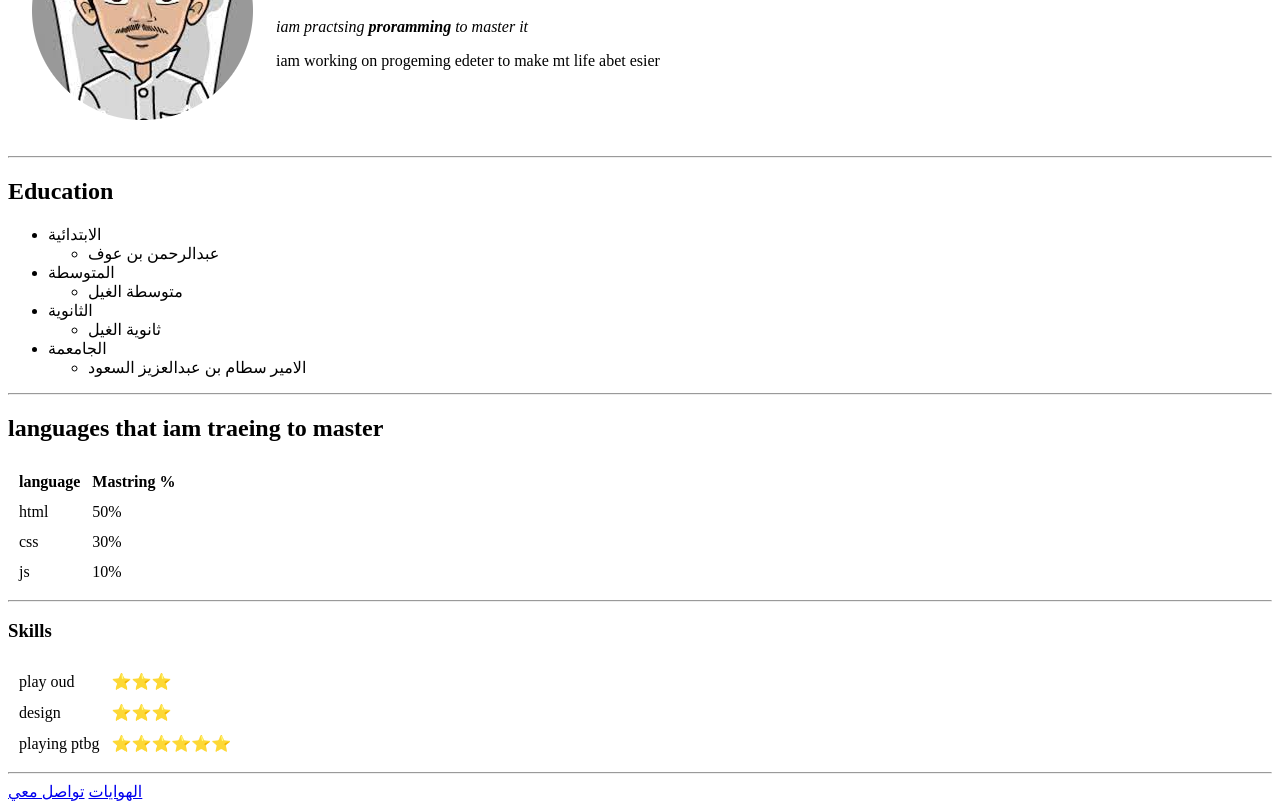
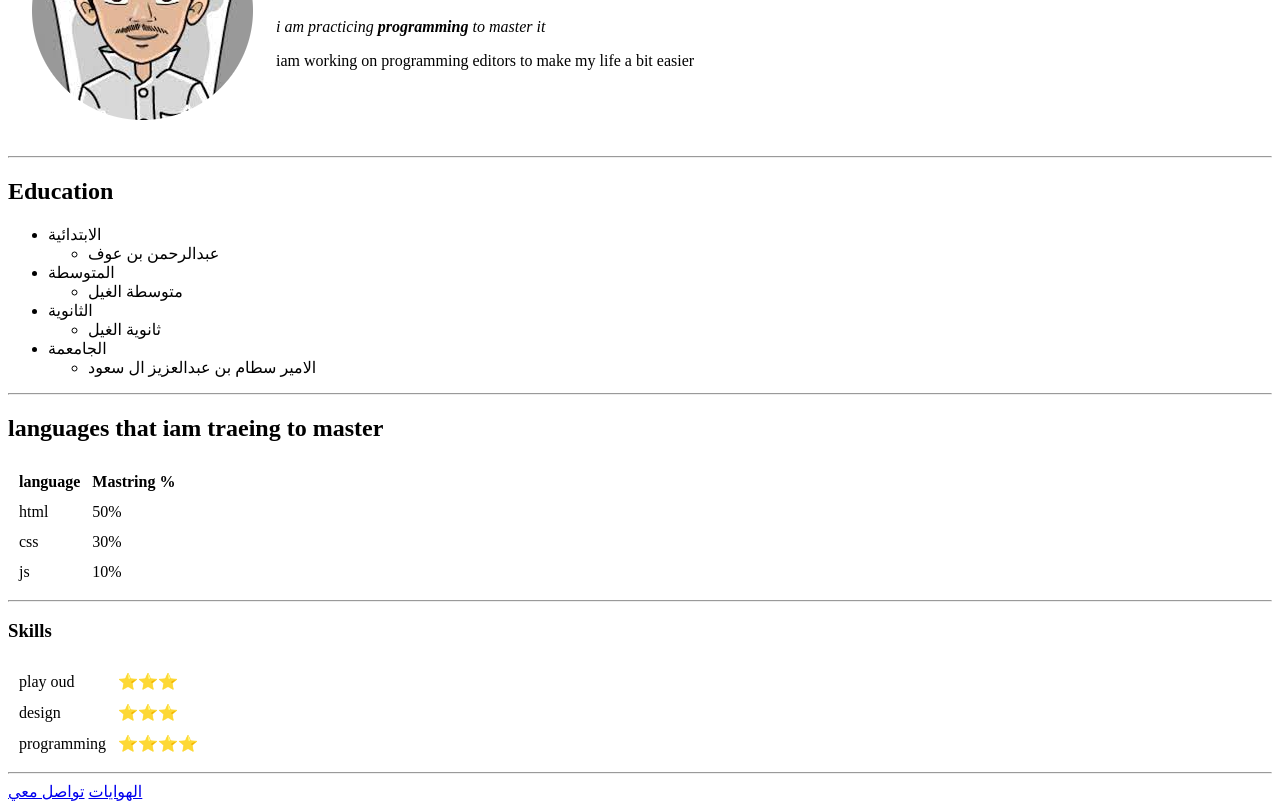
Before and after one commit to D3thH/cv, a plain HTML site: page index.html in a window 1280 px wide. Shown: the part 131-940 px from the top of the page. Drawn offline with Linux system fonts and the light colour scheme.

Commit message:
Update index.html

```diff
--- a/index.html
+++ b/index.html
@@ -12,8 +12,8 @@
        <td><img src="mypic.png" alt="my photo at tweter"></td>
        <td>
          <h1>Fahad Alhatem</h1>
-         <p><em>iam practsing <strong>proramming</strong> to master it</em></p>
-         <p>iam working on progeming edeter to make mt life abet esier</p>
+         <p><em>i am practicing <strong>programming</strong> to master it</em></p>
+         <p>iam working on programming editors to make my life a bit easier</p>
          </td>
      </tr>
    </table>
@@ -36,7 +36,7 @@
      </ul>
      <li>الجامعمة</li>
      <ul>
-       <li>الامير سطام بن عبدالعزيز السعود</li>
+       <li>الامير سطام بن عبدالعزيز ال سعود</li>
      </ul>
    </ul>
    <hr>
@@ -71,8 +71,8 @@
       <td>⭐⭐⭐</td>
     </tr>
     <tr>
-      <td>playing ptbg</td>
-      <td>⭐⭐⭐⭐⭐⭐</td>
+      <td>programming</td>
+      <td>⭐⭐⭐⭐</td>
     </tr>
 
    </table>
```
